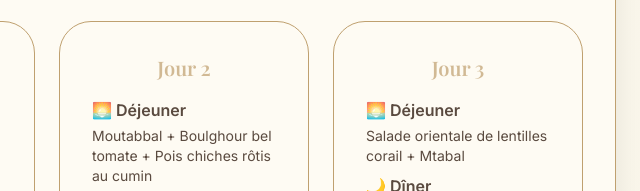
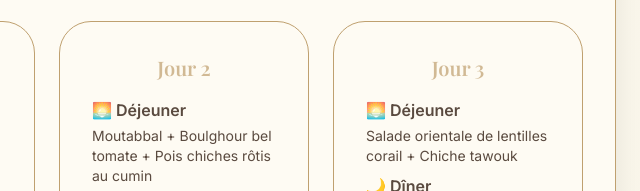
Before and after one commit to syamestacion-wq/catering-page, a plain HTML site: page index.html in a window 1280 px wide. Shown: the part 1063-1254 px from the top of the page, 456-1096 px from the left. Drawn offline with nearby package versions, Linux system fonts and the light colour scheme.

```diff
--- a/index.html
+++ b/index.html
@@ -136,7 +136,7 @@
           <div class="luxury-box hover-lift">
               <h3 class="font-playfair text-xl font-semibold box-title mb-4 text-center">Jour 3</h3>
               <p class="font-semibold text-luxury mb-1">🌅 Déjeuner</p>
-              <p class="text-luxury text-sm mb-2">Salade orientale de lentilles corail + Mtabal</p>
+              <p class="text-luxury text-sm mb-2">Salade orientale de lentilles corail + Chiche tawouk </p>
               <p class="font-semibold text-luxury mb-1">🌙 Dîner</p>
               <p class="text-luxury text-sm">Filet de poisson au sumac et herbes fraîches + Riz au vermicelle + Légumes sautés</p>
           </div>
```
